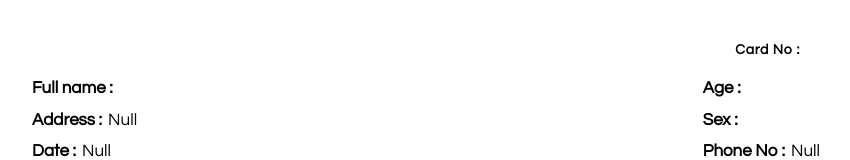
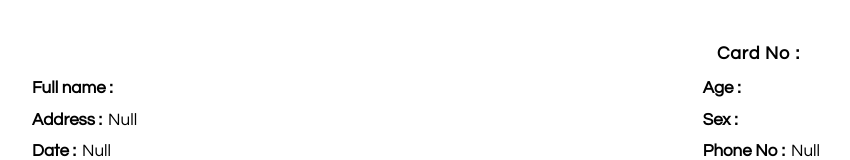
Before and after one commit to kawojue/toopcc-beta, a Next.js app in the folder client/: page /patients/1 in a window 1280 px wide. Shown: the top 160 px of the page, without its empty margins (214-1064 px from the left). Built offline with nearby package versions, Linux system fonts and the light colour scheme.

Commit message:
more on styles

```diff
--- a/client/app/patients/styles.css
+++ b/client/app/patients/styles.css
@@ -77,7 +77,7 @@ input[type="radio"]:checked {
 }
 
 .patient_info {
-    @apply flex gap-1.5 text-[14px]
+    @apply flex gap-1.5 text-[18px]
 }
 
 .patient_info span:nth-child(1) {
```
